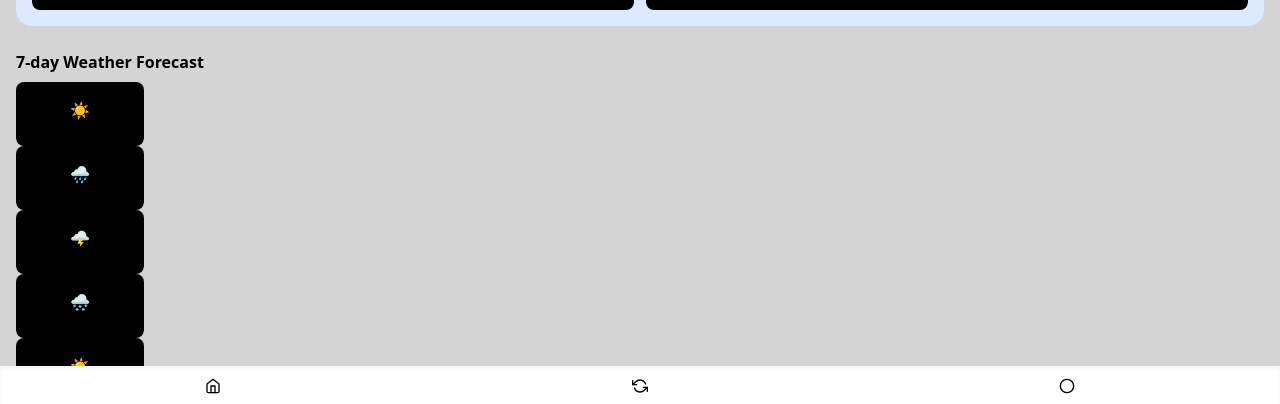
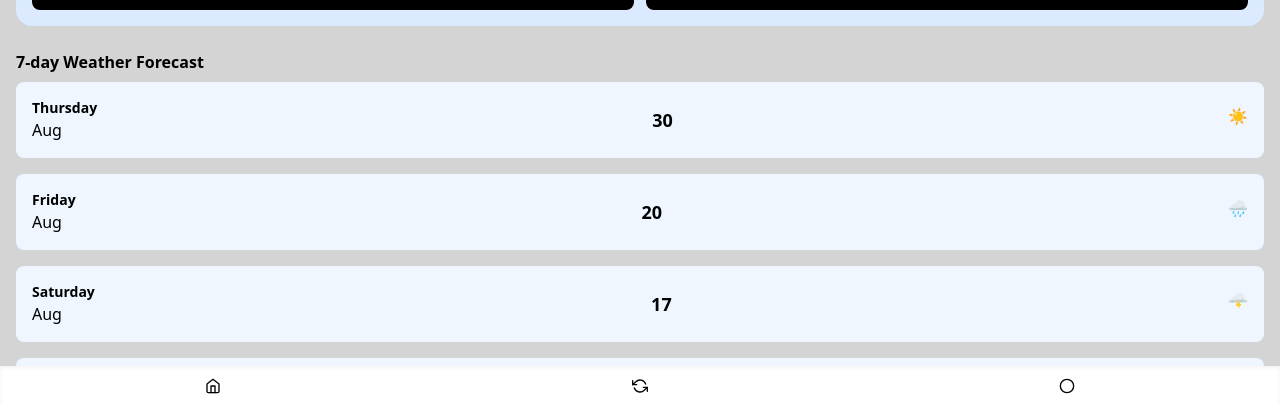
Before and after one commit to GeraldOkoth/weather-dashboard, a React (Vite) app: page /dashboard in a window 1280 px wide. Shown: the part 394-798 px from the top of the page. Built offline with nearby package versions, Linux system fonts and the light colour scheme.

Commit message:
fix: Replace parameters leading to code breaks

```diff
--- a/src/components/WeatherCard.jsx
+++ b/src/components/WeatherCard.jsx
@@ -1,11 +1,14 @@
-const WeatherCard = ({ title, value, icon }) => {
+const WeatherCard = ({ day, temp, icon }) => {
   return (
-    <div className="bg-black text-white rounded-lg p-4 flex flex-col items-center justify-center w-32">
+    <div className="bg-blue-50 text-black rounded-lg mb-4 p-4 flex items-center justify-between w-12/12">
+      <div >
+        <p className="text-sm font-bold">{day}</p>
+        <span>Aug</span>
+      </div>
+      <p className="text-lg font-bold">{temp}</p>
       <span className="material-icons text-blue-400 mb-2">{icon}</span>
-      <p className="text-sm">{title}</p>
-      <p className="text-lg font-bold">{value}</p>
     </div>
   );
-}
+};
 
-export default WeatherCard
+export default WeatherCard;
```
